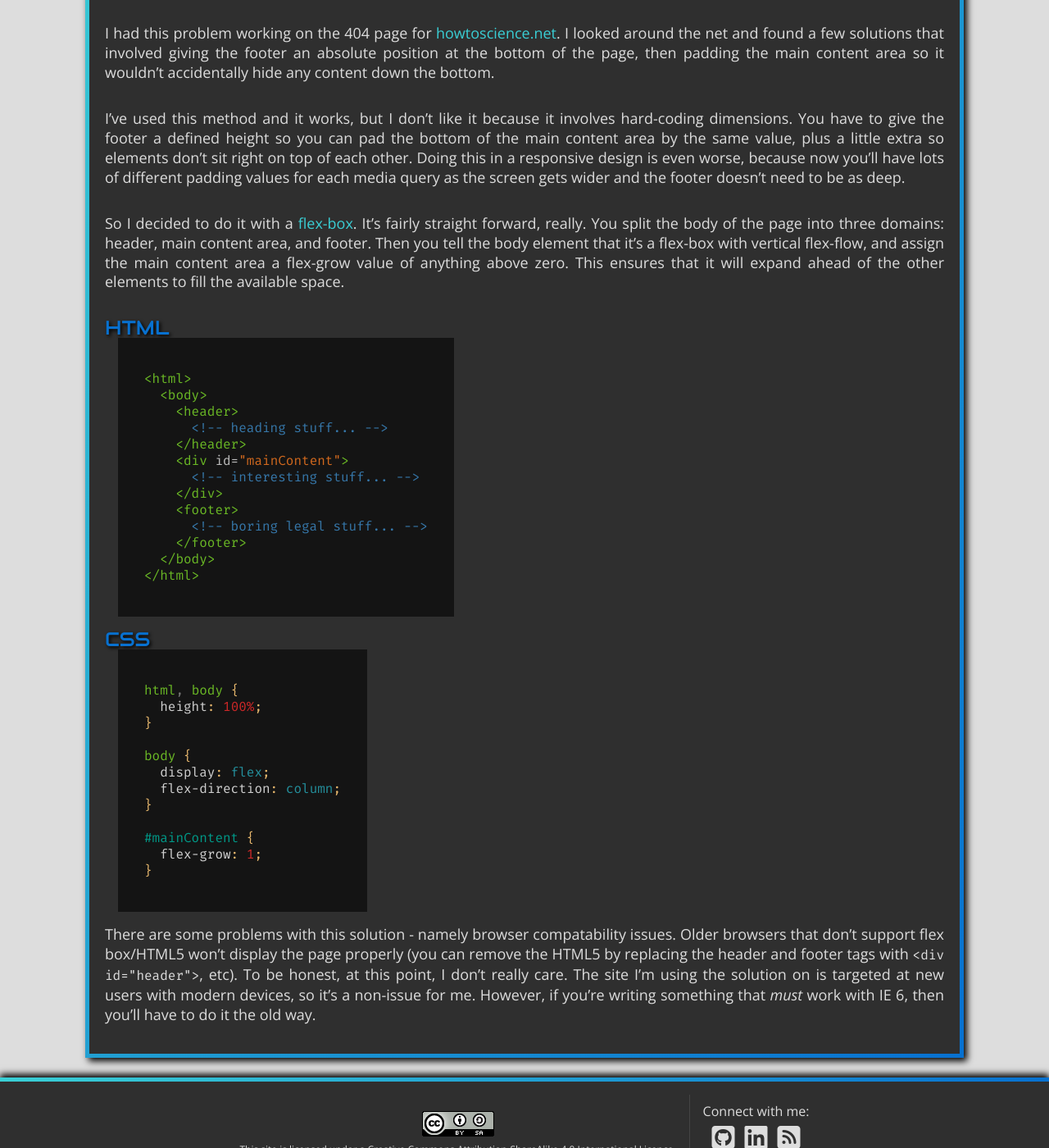
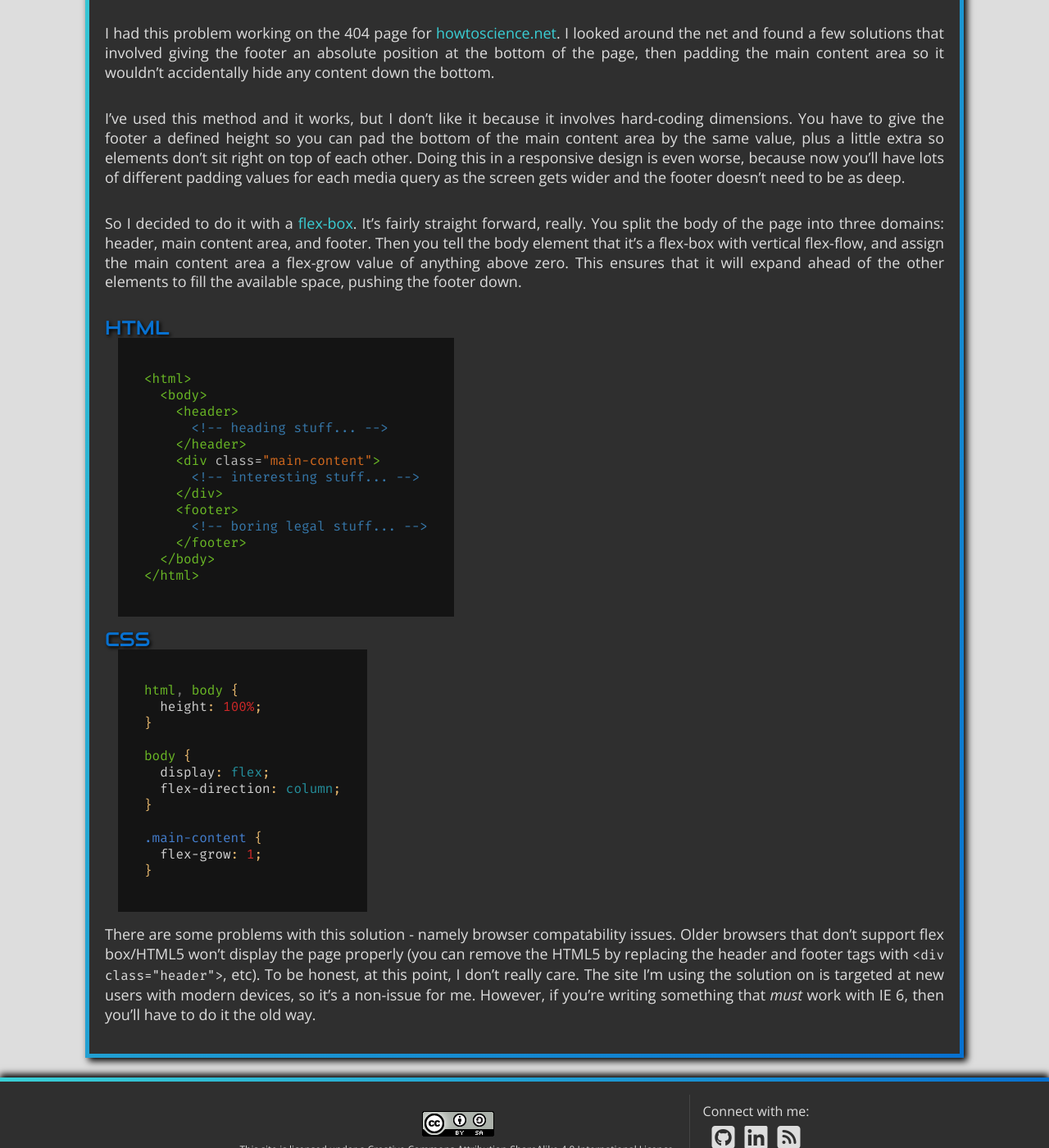
Before and after one commit to StaphSynth/StaphSynth.github.io, a Jekyll site: the page built from _posts/2016-08-25-Down-footer.md, in a window 1280 px wide and 1400 px high, scrolled down 595 px. Shown: the whole window at 82% size. Built offline with Jekyll 4.4.1, drawn with Linux system fonts in a browser that asks for light colours; nearby versions of some CDN libraries.

Commit message:
update post

````diff
--- a/_posts/2016-08-25-Down-footer.md
+++ b/_posts/2016-08-25-Down-footer.md
@@ -18,7 +19,7 @@ I had this problem working on the 404 page for [howtoscience.net]({% post_url 20
 
 I've used this method and it works, but I don't like it because it involves hard-coding dimensions. You have to give the footer a defined height so you can pad the bottom of the main content area by the same value, plus a little extra so elements don't sit right on top of each other. Doing this in a responsive design is even worse, because now you'll have lots of different padding values for each media query as the screen gets wider and the footer doesn't need to be as deep.
 
-So I decided to do it with a [flex-box](https://scotch.io/tutorials/a-visual-guide-to-css3-flexbox-properties). It's fairly straight forward, really. You split the body of the page into three domains: header, main content area, and footer. Then you tell the body element that it's a flex-box with vertical flex-flow, and assign the main content area a flex-grow value of anything above zero. This ensures that it will expand ahead of the other elements to fill the available space.
+So I decided to do it with a [flex-box](https://scotch.io/tutorials/a-visual-guide-to-css3-flexbox-properties). It's fairly straight forward, really. You split the body of the page into three domains: header, main content area, and footer. Then you tell the body element that it's a flex-box with vertical flex-flow, and assign the main content area a flex-grow value of anything above zero. This ensures that it will expand ahead of the other elements to fill the available space, pushing the footer down.
 
 ### HTML
 
@@ -28,7 +29,7 @@ So I decided to do it with a [flex-box](https://scotch.io/tutorials/a-visual-gui
     <header>
       <!-- heading stuff... -->
     </header>
-    <div id="mainContent">
+    <div class="main-content">
       <!-- interesting stuff... -->
     </div>
     <footer>
@@ -50,9 +51,9 @@ body {
   flex-direction: column;
 }
 
-#mainContent {
+.main-content {
   flex-grow: 1;
 }
 ```
 
-There are some problems with this solution - namely browser compatability issues. Older browsers that don't support flex box/HTML5 won't display the page properly (you can remove the HTML5 by replacing the header and footer tags with `<div id="header">`, etc). To be honest, at this point, I don't really care. The site I'm using the solution on is targeted at new users with modern devices, so it's a non-issue for me. However, if you're writing something that _must_ work with IE 6, then you'll have to do it the old way.
+There are some problems with this solution - namely browser compatability issues. Older browsers that don't support flex box/HTML5 won't display the page properly (you can remove the HTML5 by replacing the header and footer tags with `<div class="header">`, etc). To be honest, at this point, I don't really care. The site I'm using the solution on is targeted at new users with modern devices, so it's a non-issue for me. However, if you're writing something that _must_ work with IE 6, then you'll have to do it the old way.
````
Also changed, not shown: other parts of _posts/2016-08-25-Down-footer.md (+1 -0 lines).
